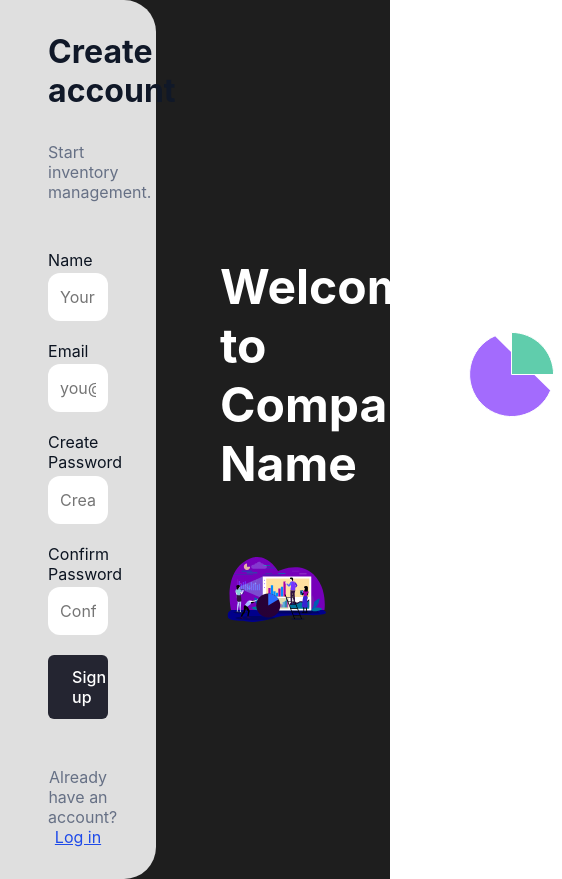
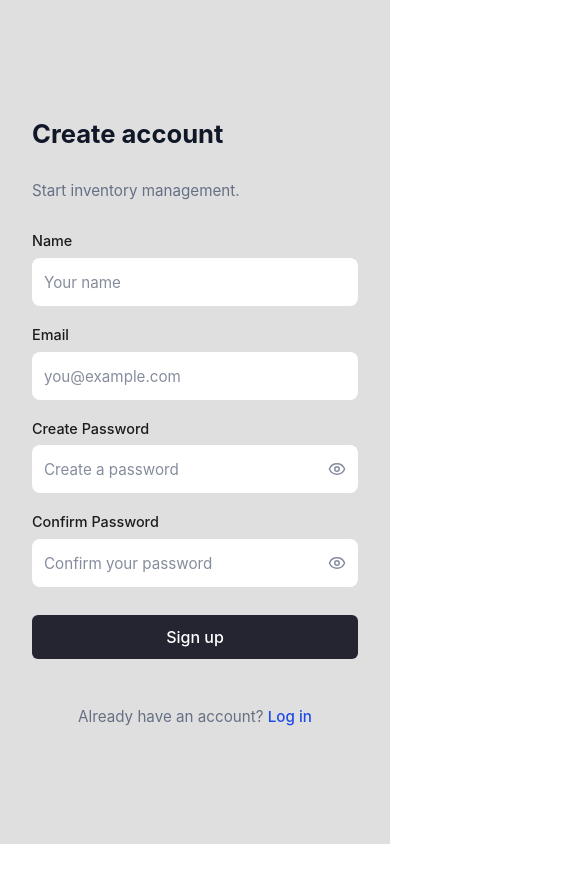
Before and after one commit to SMD-1/inventory-sales-management, a React (Vite) app: page /signup in a window 390 px wide. Shown: the whole page, 562 px wide, since content can reach past the window. After the commit the page ends 844 px from the top, so only its background shows below. Built offline with nearby package versions, Linux system fonts and the light colour scheme.

Commit message:
feat: Implement show/hide password toggle icon and mobile responsiveness across authentication pages

```diff
--- a/src/pages/auth/CreateNewPassword.jsx
+++ b/src/pages/auth/CreateNewPassword.jsx
@@ -1,5 +1,7 @@
 import { Link } from "react-router-dom";
 import { useForm } from "react-hook-form";
+import { useState } from "react";
+import { Eye, EyeOff } from "lucide-react";
 import "./auth.css";
 
 function CreateNewPassword() {
@@ -8,6 +10,9 @@ function CreateNewPassword() {
     handleSubmit,
     formState: { errors },
   } = useForm();
+
+  const [showPassword, setShowPassword] = useState(false);
+  const [showConfirmPassword, setShowConfirmPassword] = useState(false);
 
   const onSubmit = (data) => {
     console.log("Create New Password form submitted", data);
@@ -27,22 +32,48 @@ function CreateNewPassword() {
           <form className="auth-form" onSubmit={handleSubmit(onSubmit)}>
             <label className="auth-field">
               <span>Enter New Password</span>
+              <div className="password-input-wrapper">
                 <input
-                type="password"
+                  type={showPassword ? "text" : "password"}
                   placeholder="Create a password"
                   {...register("password", { required: true })}
                 />
+                <button
+                  type="button"
+                  className="eye-btn"
+                  onClick={() => setShowPassword(!showPassword)}
+                >
+                  {showPassword ? (
+                    <EyeOff size={18} color="#858D9D" />
+                  ) : (
+                    <Eye size={18} color="#858D9D" />
+                  )}
+                </button>
+              </div>
               {errors.password ? (
                 <span className="field-error">Password is required.</span>
               ) : null}
             </label>
             <label className="auth-field">
               <span>Confirm Password</span>
+              <div className="password-input-wrapper">
                 <input
-                type="password"
+                  type={showConfirmPassword ? "text" : "password"}
                   placeholder="Confirm your password"
                   {...register("confirmPassword", { required: true })}
                 />
+                <button
+                  type="button"
+                  className="eye-btn"
+                  onClick={() => setShowConfirmPassword(!showConfirmPassword)}
+                >
+                  {showConfirmPassword ? (
+                    <EyeOff size={18} color="#858D9D" />
+                  ) : (
+                    <Eye size={18} color="#858D9D" />
+                  )}
+                </button>
+              </div>
               {errors.confirmPassword ? (
                 <span className="field-error">
                   Confirm password is required.
--- a/src/pages/auth/Login.jsx
+++ b/src/pages/auth/Login.jsx
@@ -1,5 +1,7 @@
 import { Link } from "react-router-dom";
 import { useForm } from "react-hook-form";
+import { useState } from "react";
+import { Eye, EyeOff } from "lucide-react";
 import "./auth.css";
 
 function Login() {
@@ -8,6 +10,8 @@ function Login() {
     handleSubmit,
     formState: { errors },
   } = useForm();
+
+  const [showPassword, setShowPassword] = useState(false);
 
   const onSubmit = (data) => {
     console.log("Login submitted", data);
@@ -18,7 +22,7 @@ function Login() {
       <div className="left">
         <div className="auth-details">
           <header className="auth-header">
-            <h1>Login to your account</h1>
+            <h1>Log in to your account</h1>
             <p className="auth-subtitle">
               Welcome back! Please enter your details.
             </p>
@@ -28,7 +32,7 @@ function Login() {
               <span>Email</span>
               <input
                 type="email"
-                placeholder="you@example.com"
+                placeholder="Example@email.com"
                 {...register("email", { required: true })}
               />
               {errors.email ? (
@@ -37,19 +41,31 @@ function Login() {
             </label>
             <label className="auth-field">
               <span>Password</span>
-              <input
-                type="password"
-                placeholder="Create a password"
-                {...register("password", { required: true })}
-              />
+              <div className="password-input-wrapper">
+                <input
+                  type={showPassword ? "text" : "password"}
+                  placeholder="at least 8 characters"
+                  {...register("password", { required: true })}
+                />
+                <button
+                  type="button"
+                  className="eye-btn"
+                  onClick={() => setShowPassword(!showPassword)}
+                >
+                  {showPassword ? (
+                    <EyeOff size={18} color="#858D9D" />
+                  ) : (
+                    <Eye size={18} color="#858D9D" />
+                  )}
+                </button>
+              </div>
               {errors.password ? (
                 <span className="field-error">Password is required.</span>
               ) : null}
             </label>
             <Link
-              className="link"
+              className="link forgot-password-link"
               to="/forgot-password"
-              style={{ alignSelf: "flex-end", textDecoration: "none" }}
             >
               Forgot Password?
             </Link>
@@ -58,7 +74,7 @@ function Login() {
             </button>
           </form>
           <p className="auth-switch">
-            Already have an account?{" "}
+            Don't you have an account?{" "}
             <Link className="link" to="/signup">
               Sign up
             </Link>
--- a/src/pages/auth/OtpVerification.jsx
+++ b/src/pages/auth/OtpVerification.jsx
@@ -13,18 +13,18 @@ function OtpVerification() {
   };
 
   return (
-    <div className="signup">
-      <div className="signup-container">
-        <div className="signup-details">
-          <header className="signup-header">
+    <div className="container">
+      <div className="left">
+        <div className="auth-details">
+          <header className="auth-header">
             <h1>Enter Your OTP</h1>
-            <p className="signup-subtitle">
+            <p className="auth-subtitle">
               We've sent a 6-digit OTP to your registered mail. <br /> Please
               enter it below to sign in.
             </p>
           </header>
-          <form className="signup-form" onSubmit={handleSubmit(onSubmit)}>
-            <label className="signup-field">
+          <form className="auth-form" onSubmit={handleSubmit(onSubmit)}>
+            <label className="auth-field">
               <span>OTP</span>
               <input
                 type="text"
@@ -40,13 +40,13 @@ function OtpVerification() {
               ) : null}
             </label>
 
-            <button className="signup-btn" type="submit">
+            <button className="submit-btn" type="submit">
               Send Mail
             </button>
           </form>
         </div>
       </div>
-      <div className="signup-illustration">
+      <div className="auth-illustration">
         <img
           src="/auth-images/otp-verification-illustration.svg"
           alt="auth illustration"
--- a/src/pages/auth/Signup.jsx
+++ b/src/pages/auth/Signup.jsx
@@ -1,5 +1,7 @@
 import { Link } from "react-router-dom";
 import { useForm } from "react-hook-form";
+import { useState } from "react";
+import { Eye, EyeOff } from "lucide-react";
 import "./auth.css";
 
 function Signup() {
@@ -8,6 +10,9 @@ function Signup() {
     handleSubmit,
     formState: { errors },
   } = useForm();
+
+  const [showPassword, setShowPassword] = useState(false);
+  const [showConfirmPassword, setShowConfirmPassword] = useState(false);
 
   const onSubmit = (data) => {
     console.log("Signup submitted", data);
@@ -46,22 +51,48 @@ function Signup() {
             </label>
             <label className="auth-field">
               <span>Create Password</span>
+              <div className="password-input-wrapper">
                 <input
-                type="password"
+                  type={showPassword ? "text" : "password"}
                   placeholder="Create a password"
                   {...register("password", { required: true })}
                 />
+                <button
+                  type="button"
+                  className="eye-btn"
+                  onClick={() => setShowPassword(!showPassword)}
+                >
+                  {showPassword ? (
+                    <EyeOff size={18} color="#858D9D" />
+                  ) : (
+                    <Eye size={18} color="#858D9D" />
+                  )}
+                </button>
+              </div>
               {errors.password ? (
                 <span className="field-error">Password is required.</span>
               ) : null}
             </label>
             <label className="auth-field">
               <span>Confirm Password</span>
+              <div className="password-input-wrapper">
                 <input
-                type="password"
+                  type={showConfirmPassword ? "text" : "password"}
                   placeholder="Confirm your password"
                   {...register("confirmPassword", { required: true })}
                 />
+                <button
+                  type="button"
+                  className="eye-btn"
+                  onClick={() => setShowConfirmPassword(!showConfirmPassword)}
+                >
+                  {showConfirmPassword ? (
+                    <EyeOff size={18} color="#858D9D" />
+                  ) : (
+                    <Eye size={18} color="#858D9D" />
+                  )}
+                </button>
+              </div>
               {errors.confirmPassword ? (
                 <span className="field-error">
                   Confirm password is required.
--- a/src/pages/auth/auth.css
+++ b/src/pages/auth/auth.css
@@ -97,3 +97,114 @@ input {
   text-align: center;
   color: var(--secondary-color);
 }
+
+/* Password toggle and inline styles replacement */
+.password-input-wrapper {
+  position: relative;
+  display: flex;
+  align-items: center;
+  width: 100%;
+}
+
+.password-input-wrapper input {
+  width: 100%;
+  padding-right: 2.5rem;
+}
+
+.eye-btn {
+  position: absolute;
+  right: 0.75rem;
+  background: none;
+  border: none;
+  cursor: pointer;
+  padding: 0;
+  display: flex;
+  align-items: center;
+  justify-content: center;
+  height: 100%;
+}
+
+.forgot-password-link {
+  align-self: flex-end;
+  text-decoration: none;
+}
+
+/* Mobile specific styling */
+@media (max-width: 768px) {
+  .container {
+    width: 100vw;
+    height: 100vh;
+    align-items: center;
+    justify-content: center;
+  }
+
+  .left {
+    width: 100%;
+    height: 100%;
+    border-radius: 0;
+    padding: 0 2rem;
+  }
+
+  .auth-illustration {
+    display: none;
+  }
+
+  .auth-details {
+    width: 100%;
+    gap: 2rem;
+  }
+
+  .auth-header h1 {
+    font-size: 1.6rem;
+    font-weight: 700;
+  }
+
+  .auth-subtitle {
+    font-size: 0.95rem;
+    color: #667085;
+  }
+
+  .auth-form {
+    gap: 1.25rem;
+  }
+
+  input {
+    background-color: #ffffff;
+    border-radius: 0.5rem;
+  }
+
+  input::placeholder {
+    color: #858d9d;
+    font-size: 0.95rem;
+  }
+
+  .auth-field span {
+    font-size: 0.9rem;
+    font-weight: 500;
+    color: #1c1c1c;
+    margin-bottom: 0.35rem;
+  }
+
+  .forgot-password-link {
+    color: #2f54eb;
+    font-size: 0.9rem;
+    font-weight: 500;
+  }
+
+  .submit-btn {
+    border-radius: 0.5rem;
+    padding: 0.9rem 0;
+    margin-top: 0.5rem;
+    font-weight: 500;
+  }
+
+  .auth-switch {
+    font-size: 0.95rem;
+    margin-top: 1rem;
+  }
+
+  .auth-switch .link {
+    text-decoration: none;
+    font-weight: 500;
+  }
+}
--- a/src/pages/invoice/invoice.css
+++ b/src/pages/invoice/invoice.css
@@ -338,7 +338,6 @@
   gap: 1.5rem;
   box-shadow: 0 10px 30px rgba(0, 0, 0, 0.1);
   position: relative;
-  border: 1px solid red;
 }
 
 .invoice-header-title h1 {
```
Lines whose indentation alone changed are shown as unchanged.
